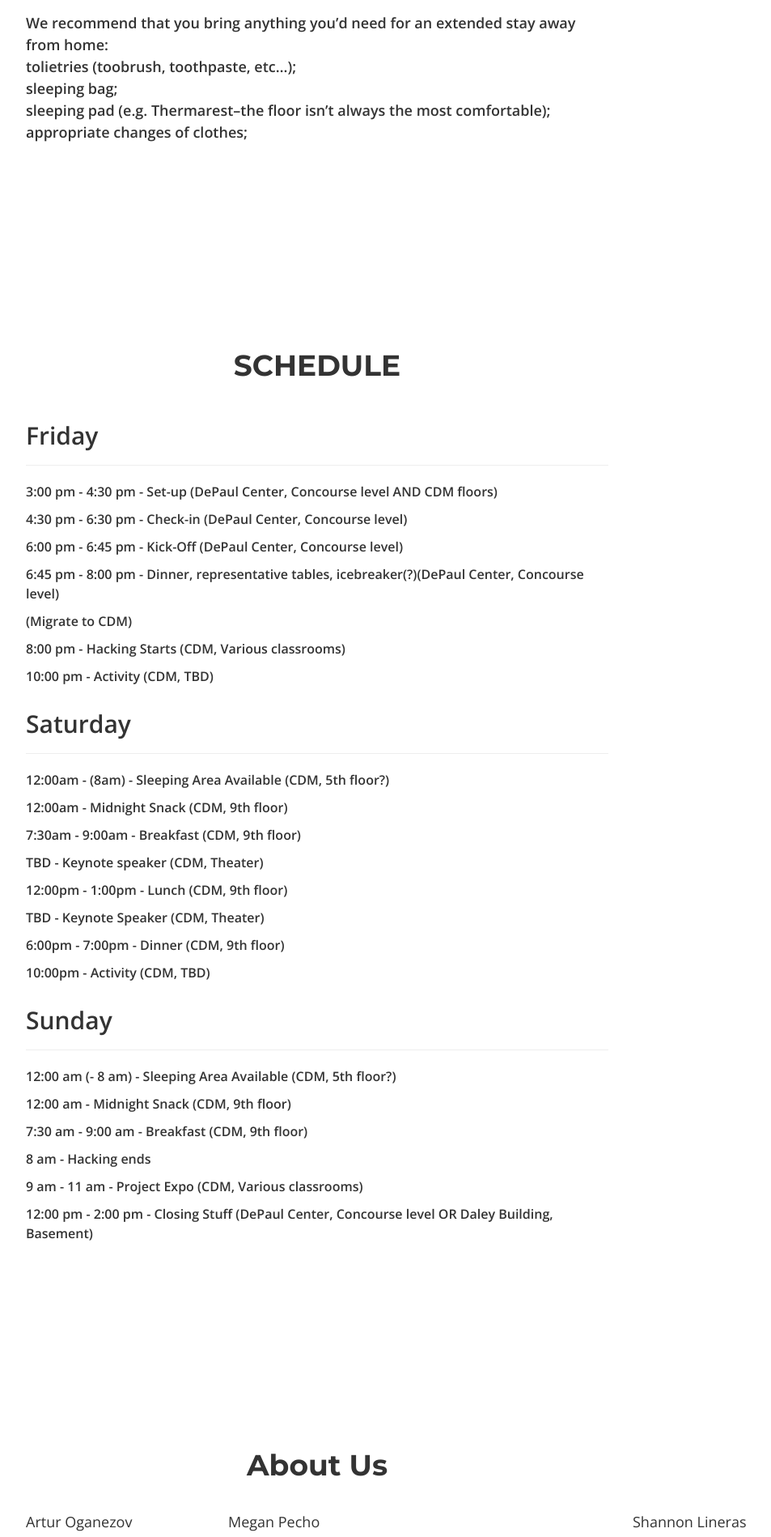
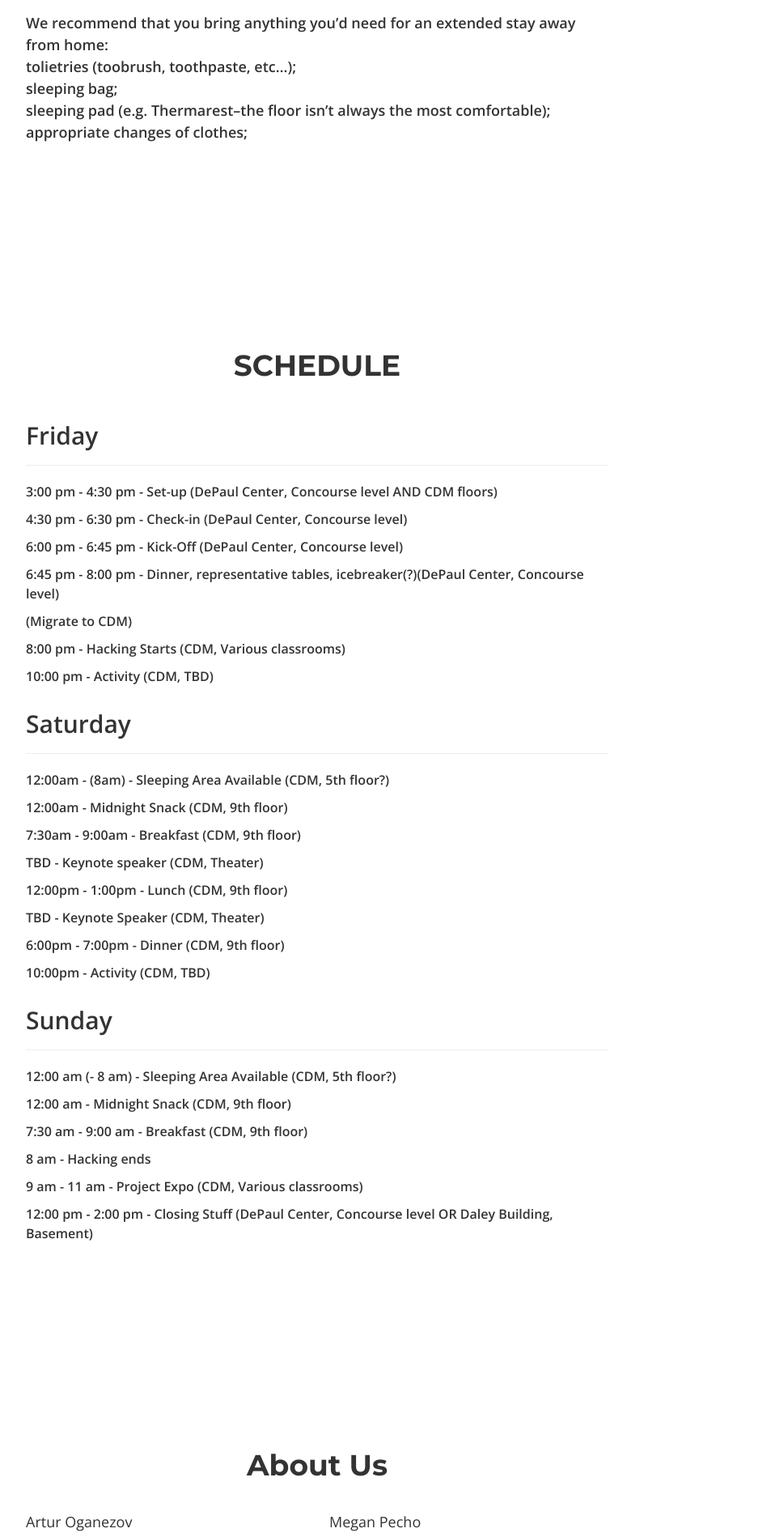
Before and after one commit to aoganezo/demonhacksTemp, a Jekyll site: the page built from index.html, in a window 1280 px wide. Shown: the part 2846-4744 px from the top of the page at 81% size, without its empty margins (248-1201 px from the left). Built offline with Jekyll 4.4.1, drawn with Linux system fonts in a browser that asks for light colours; nearby versions of some CDN libraries; grey boxes are pictures that could not be loaded.

Commit message:
adding about us section

```diff
--- a/index.html
+++ b/index.html
@@ -74,17 +74,18 @@
   <!-- Schedule header -->
     <h1 class="text-center">About Us</h1>
     <div class="row">
-      <div class="col-xs-8 col-sm-8 col-sm-offset-2">
+      <div class="col-xs-12 col-sm-8 col-sm-offset-2">
         {% for item in site.event.us limit:2 %}
-        <div class="person col-xs-4">
+        <div class="person col-xs-6">
           <h4> {{ item.person }} </h4>
         <img src="{{item.image}}" class="img">
       </div>
         {% endfor %}
     </div>
     <div class="row">
-      <div class="col-xs-8 col-sm-8 col-sm-offset-2">
+      <div class="col-xs-12 col-sm-8 col-sm-offset-2">
         {% for item in site.event.us offset:2 %}
+        <div class="person col-xs-6">
           <h4> {{ item.person }} </h4>
         <img src="{{item.image}}" class="img">
       </div>
```
